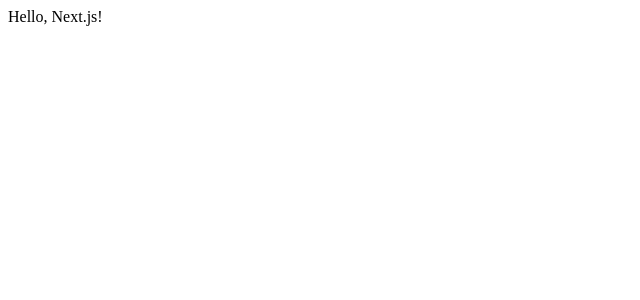
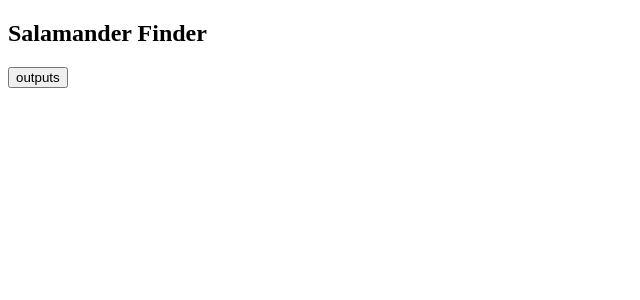
Before and after one commit to Butenkite/Front-End-Salamander, a Next.js app: page / in a window 1280 px wide. Shown: the top 300 px of the page, without its empty margins (0-640 px from the left). Built offline with nearby package versions, Linux system fonts and the light colour scheme.

Commit message:
scaffolding

```diff
--- a/app/page.tsx
+++ b/app/page.tsx
@@ -1,3 +1,11 @@
 export default function Page() {
-  return <nav>Hello, Next.js!</nav>
+  return (
+  <div>
+    <nav>
+      <h1>Salamander Finder</h1>
+      <button>outputs</button>
+    </nav>
+    <></>
+  </div>
+  )
 }
```
